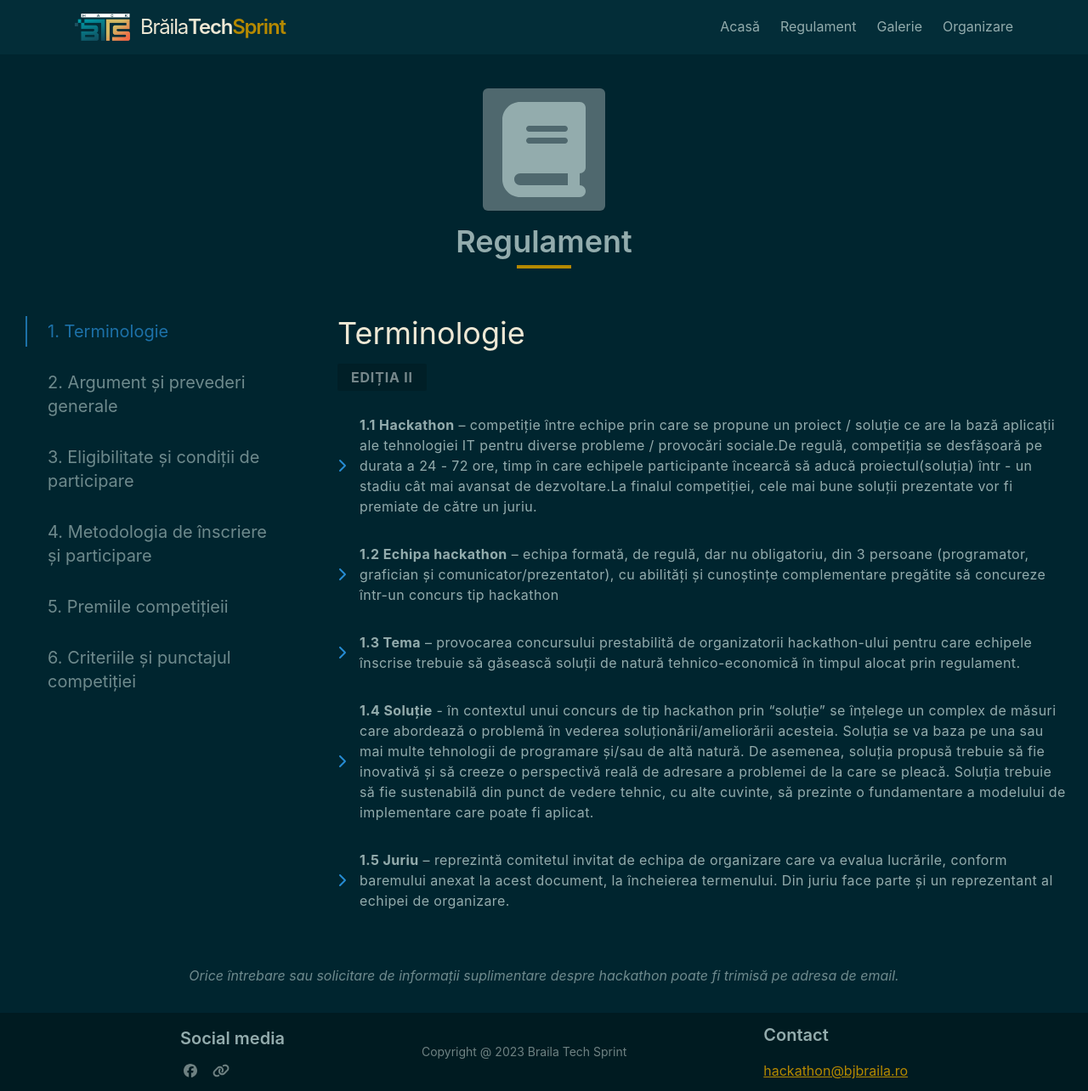
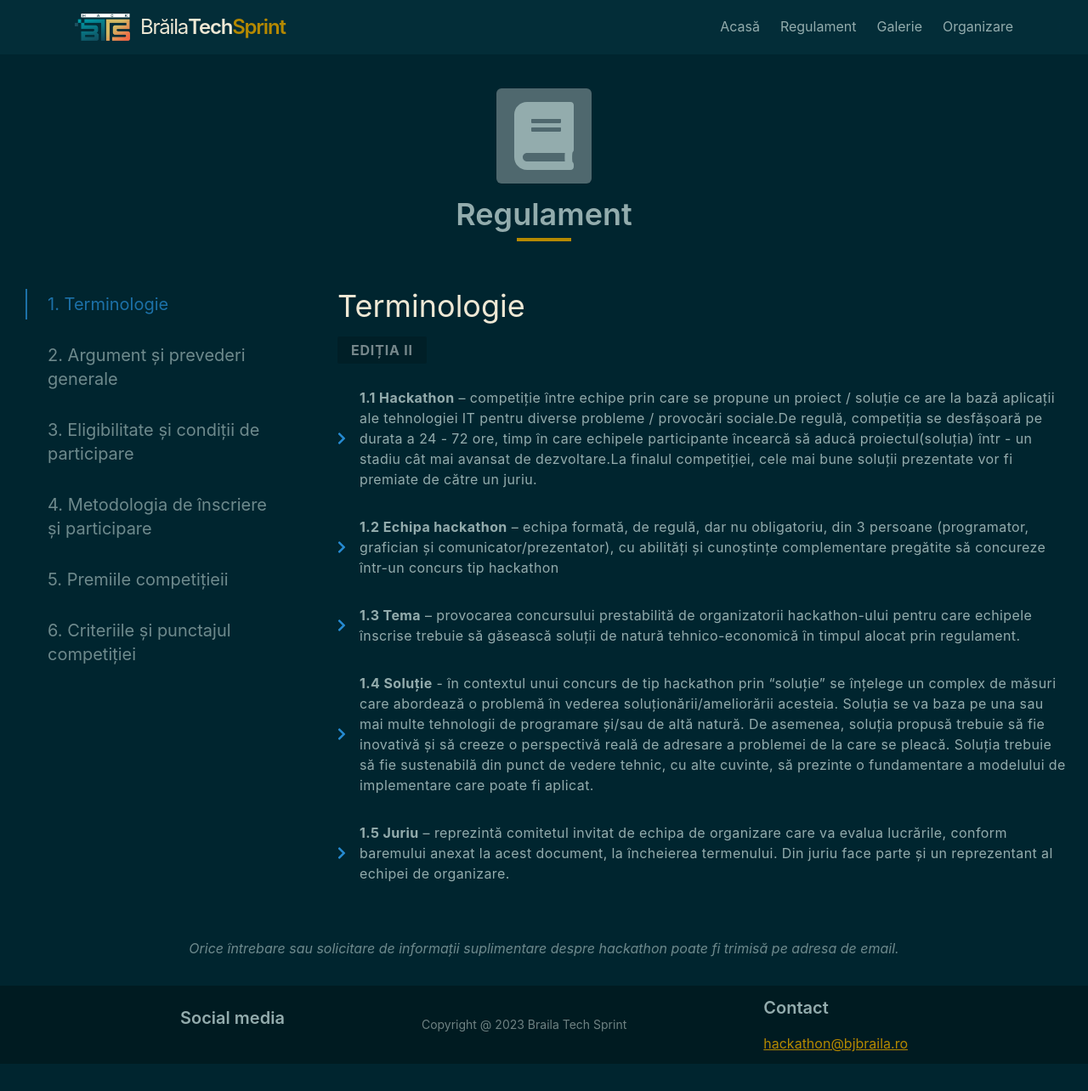
Before and after one commit to MoryokaV/brailatechsprint, a Next.js app: page /regulament in a window 1280 px wide. Shown: the whole page at 85% size. After the commit the page ends 1252 px from the top, so only its background shows below. Built offline with nearby package versions, Linux system fonts and the light colour scheme.

Commit message:
Use react-icons

```diff
--- a/components/Categories.js
+++ b/components/Categories.js
@@ -1,43 +1,33 @@
 import React from "react";
-import { FontAwesomeIcon } from "@fortawesome/react-fontawesome";
-import {
-  faMobileAlt,
-  faCode,
-  faTerminal,
-} from "@fortawesome/free-solid-svg-icons";
-import "@fortawesome/fontawesome-svg-core/styles.css";
-import { config } from "@fortawesome/fontawesome-svg-core";
-import { faWindows } from "@fortawesome/free-brands-svg-icons";
-
-config.autoAddCss = false;
+import { FaMobileAlt, FaWindows, FaCode, FaTerminal } from "react-icons/fa";
 
 const Categories = () => {
   const items = [
     {
       name: "Mobile",
       color: "bg-sol-brred",
-      icon: faMobileAlt,
+      icon: <FaMobileAlt className="text-white" />,
       description:
         "Utilizarea telefoanelor mobile a crescut exponențial în ultimii ani. Impresionează-ne prin UI/UX deosebit și intră pe piața de mobile dev.",
     },
     {
       name: "Desktop",
       color: "bg-sol-bright-blue",
-      icon: faWindows,
+      icon: <FaWindows className="text-white" />,
       description:
         "Creează aplicații complexe, compatibile Windows, MacOS sau Linux menite să ruleze la cele mai înalte performanțe.",
     },
     {
       name: "CLI",
       color: "bg-sol-yellow",
-      icon: faTerminal,
+      icon: <FaTerminal className="text-white" />,
       description:
         "Viitor backend developer? Planifică un sistem de baze de date și API-uri pentru noi soluții.",
     },
     {
       name: "Web",
       color: "bg-sol-yellow",
-      icon: faCode,
+      icon: <FaCode className="text-white" />,
       description:
         "Dacă îți place să creezi site-uri sau aplicații web ușor de folosit în browser, atunci îți sugerăm să propui o soluție Web!",
     },
@@ -54,7 +44,7 @@ const Categories = () => {
             <div
               className={`rounded-full ${item.color} h-12 w-12 grid place-items-center mb-4`}
             >
-              <FontAwesomeIcon icon={item.icon} className="text-white fa-lg" />
+              {item.icon}
             </div>
             <h4 className="group-hover:text-green-200 transition mb-2 text-lg font-semibold text-sol-grey-accent">
               {item.name}
--- a/components/footer.js
+++ b/components/footer.js
@@ -1,6 +1,4 @@
-import { faFacebook } from "@fortawesome/free-brands-svg-icons";
-import { faLink } from "@fortawesome/free-solid-svg-icons";
-import SocialIcon from "./social_icons";
+// import SocialIcon from "./social_icons";
 
 const Footer = () => {
   return (
@@ -9,11 +7,11 @@ const Footer = () => {
         <section>
           <h2 className="font-semibold text-xl">Social media</h2>
           <div className="mt-4 flex gap-3 brightness-75 hover:brightness-100">
-            <SocialIcon
-              icon={faFacebook}
-              url="https://www.facebook.com/BibliotecaBraila"
-            ></SocialIcon>
-            <SocialIcon icon={faLink} url="https://bjbraila.ro"></SocialIcon>
+            {/* <SocialIcon */}
+            {/*   icon={faFacebook} */}
+            {/*   url="https://www.facebook.com/BibliotecaBraila" */}
+            {/* ></SocialIcon> */}
+            {/* <SocialIcon icon={faLink} url="https://bjbraila.ro"></SocialIcon> */}
           </div>
         </section>
         <section>
--- a/components/navbar.js
+++ b/components/navbar.js
@@ -1,8 +1,7 @@
 import Link from "next/link";
 import { useState } from "react";
-import { FontAwesomeIcon } from "@fortawesome/react-fontawesome";
-import { faBars } from "@fortawesome/free-solid-svg-icons";
 import Image from "next/image";
+import { IoMenu } from "react-icons/io5";
 
 import logo from "public/bts.png";
 
@@ -41,7 +40,7 @@ const Navbar = () => {
           className="block sm:hidden outline-white outline-2 outline rounded-md h-5 w-5"
           onClick={() => setMenu(!menu)}
         >
-          <FontAwesomeIcon icon={faBars}></FontAwesomeIcon>
+          <IoMenu />
         </button>
       </header>
       <aside
--- a/components/social_icons.js
+++ b/components/social_icons.js
@@ -1,16 +1,16 @@
-import { FontAwesomeIcon } from "@fortawesome/react-fontawesome";
-
-const SocialIcon = (props) => {
-  return (
-    props.url && (
-      <FontAwesomeIcon
-        icon={props.icon}
-        alt="social media icon"
-        className={`w-6 cursor-pointer ${props.className}`}
-        onClick={() => window.open(props.url, "_blank")}
-      />
-    )
-  );
-};
-
-export default SocialIcon;
+// import { FontAwesomeIcon } from "@fortawesome/react-fontawesome";
+//
+// const SocialIcon = (props) => {
+//   return (
+//     props.url && (
+//       <FontAwesomeIcon
+//         icon={props.icon}
+//         alt="social media icon"
+//         className={`w-6 cursor-pointer ${props.className}`}
+//         onClick={() => window.open(props.url, "_blank")}
+//       />
+//     )
+//   );
+// };
+//
+// export default SocialIcon;
--- a/package.json
+++ b/package.json
@@ -9,10 +9,6 @@
     "lint": "next lint"
   },
   "dependencies": {
-    "@fortawesome/fontawesome-svg-core": "^6.3.0",
-    "@fortawesome/free-brands-svg-icons": "^6.3.0",
-    "@fortawesome/free-solid-svg-icons": "^6.3.0",
-    "@fortawesome/react-fontawesome": "^0.2.0",
     "@next/font": "13.1.6",
     "aos": "^2.3.4",
     "eslint": "8.34.0",
@@ -23,6 +19,7 @@
     "prettier": "^2.8.4",
     "react": "18.2.0",
     "react-dom": "18.2.0",
+    "react-icons": "^5.0.1",
     "react-slick": "^0.29.0"
   },
   "devDependencies": {
--- a/pages/organizare/index.js
+++ b/pages/organizare/index.js
@@ -1,12 +1,7 @@
 import Navbar from "components/navbar";
 import Footer from "@/components/footer";
 import Image from "next/image";
-import {
-  faFacebook,
-  faGithub,
-  faInstagram,
-} from "@fortawesome/free-brands-svg-icons";
-import { FontAwesomeIcon } from "@fortawesome/react-fontawesome";
+import { FaFacebook, FaGithub, FaInstagram } from "react-icons/fa";
 import { NextSeo } from "next-seo";
 
 export default function Team() {
@@ -245,7 +240,7 @@ export default function Team() {
                     rel="noopener noreferrer"
                     className="w-5 h-5 mx-2 text-gray-500 hover:text-gray-300"
                   >
-                    <FontAwesomeIcon icon={faInstagram} />
+                    <FaInstagram />
                   </a>
                 )}
                 <a
@@ -254,7 +249,7 @@ export default function Team() {
                   rel="noopener noreferrer"
                   className="w-5 h-5 mx-2 text-gray-500 hover:text-gray-300"
                 >
-                  <FontAwesomeIcon icon={index == 0 ? faFacebook : faGithub} />
+                  {index == 0 ? <FaFacebook /> : <FaGithub />}
                 </a>
               </div>
             </li>
--- a/pages/regulament/index.js
+++ b/pages/regulament/index.js
@@ -1,7 +1,6 @@
 import Footer from "@/components/footer";
 import Navbar from "@/components/navbar";
-import { faBook, faChevronRight } from "@fortawesome/free-solid-svg-icons";
-import { FontAwesomeIcon } from "@fortawesome/react-fontawesome";
+import { FaBook, FaChevronRight } from "react-icons/fa";
 import htmlParser from "html-react-parser";
 import { RegulamentDoc } from "data/regulament";
 import { useState } from "react";
@@ -59,10 +58,7 @@ export default function Regulament() {
         className="mt-10 mb-2 flex flex-col jusify-center items-center gap-4"
         data-aos="fade-down"
       >
-        <FontAwesomeIcon
-          icon={faBook}
-          className="bg-sol-grey/50 p-4 w-20 h-20 sm:w-28 sm:h-28 rounded-md shadow-sm"
-        ></FontAwesomeIcon>
+        <FaBook className="bg-sol-grey/50 p-4 w-20 h-20 sm:w-28 sm:h-28 rounded-md shadow-sm" />
         <h2 className="font-semibold text-2xl sm:text-4xl">Regulament</h2>
       </div>
       <div
@@ -101,10 +97,7 @@ export default function Regulament() {
           {RegulamentDoc[currentIndex].paragraphs.map((content, index) => {
             return (
               <div key={index} className="flex items-center gap-4 mb-4">
-                <FontAwesomeIcon
-                  icon={faChevronRight}
-                  className="w-[10px] text-sol-bright-blue flex-shrink-0"
-                ></FontAwesomeIcon>
+                <FaChevronRight className="w-[10px] text-sol-bright-blue flex-shrink-0" />
                 <section className="tracking-wide">
                   {htmlParser(content)}
                 </section>
```
Also changed, not shown: 1 other file (tests, documents, lock files or other folders).
